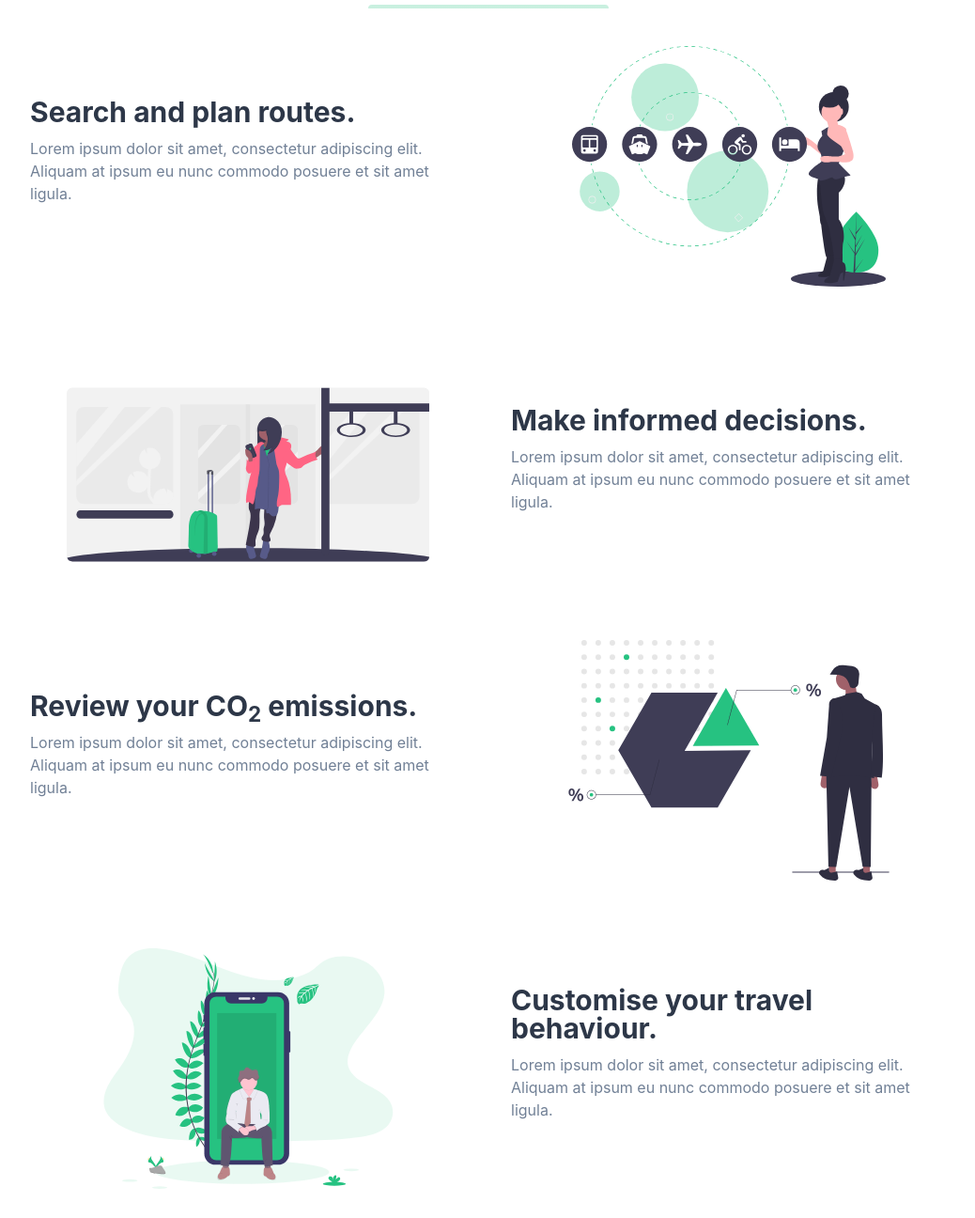
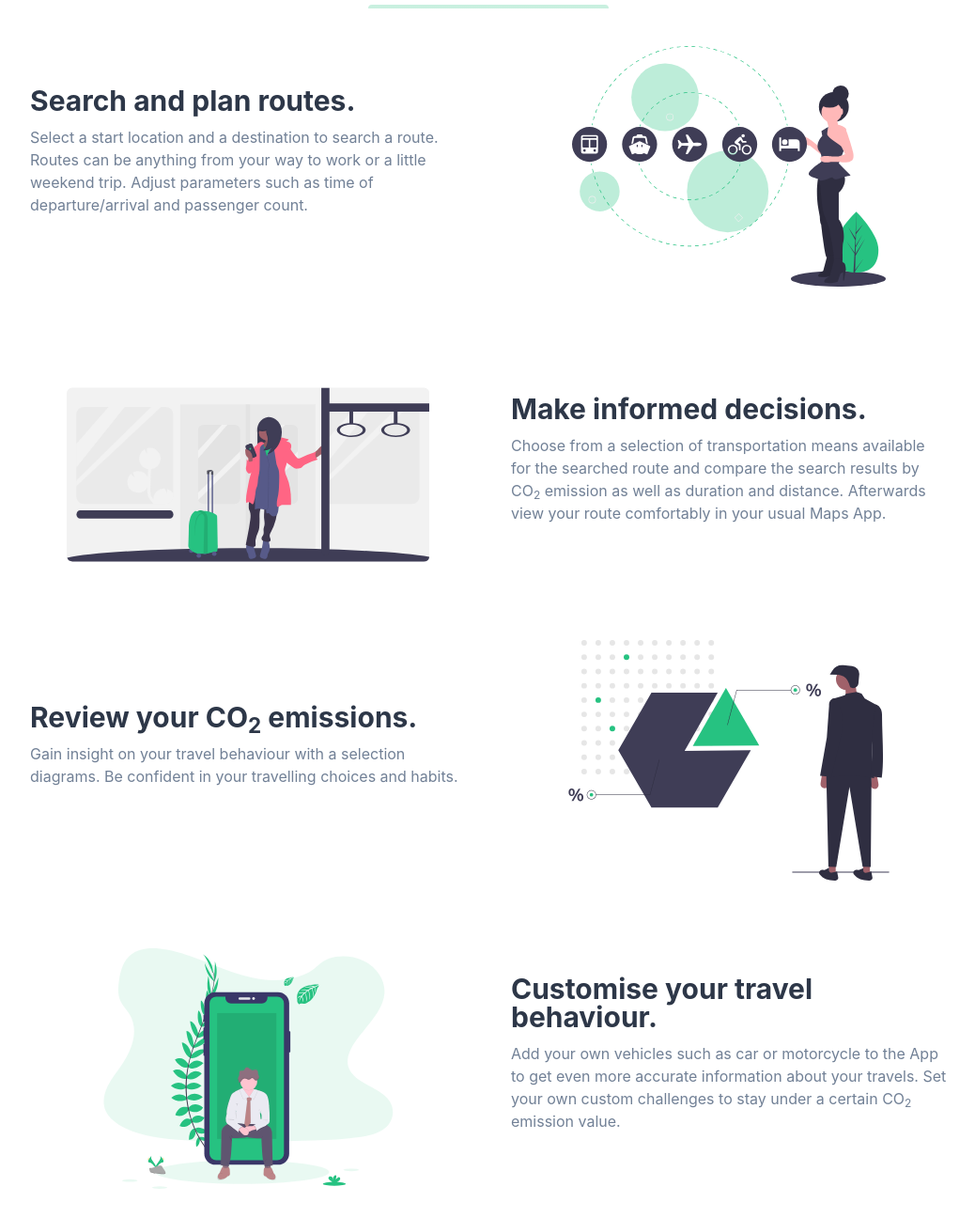
Before and after one commit to green-traveller/green-traveller.github.io, a plain HTML site: page index.html in a window 1280 px wide. Shown: the part 764-2060 px from the top of the page at 94% size, without its empty margins (120-1158 px from the left). Drawn offline with nearby package versions, Linux system fonts and the light colour scheme.

Commit message:
add content

```diff
--- a/index.html
+++ b/index.html
@@ -89,9 +89,9 @@
   <div class="container px-3 mx-auto flex flex-wrap flex-col md:flex-row items-center">
     <!--Left Col-->
     <div class="flex flex-col w-full md:w-2/5 justify-center items-start text-center md:text-left">
-      <p class="uppercase tracking-loose w-full">What business are you?</p>
-      <h1 class="my-4 text-5xl font-bold leading-tight">Main Hero Message to sell yourself!</h1>
-      <p class="leading-normal text-2xl mb-8">Sub-hero message, not too long and not too short. Make it just right!</p>
+      <p class="uppercase tracking-loose w-full"></p>
+      <h1 class="my-4 text-5xl font-bold leading-tight">Gain control of your travelling options.</h1>
+      <p class="leading-normal text-2xl mb-8">An App to track your CO<sub>2</sub> emission from transportation means for your IPhone and Android Smartphone.</p>
 
 
       <button
@@ -244,8 +244,10 @@
     <div class="flex flex-wrap items-center">
       <div class="w-5/6 sm:w-1/2 p-6">
         <h3 class="text-3xl text-gray-800 font-bold leading-none mb-3">Search and plan routes.</h3>
-        <p class="text-gray-600 mb-8">Lorem ipsum dolor sit amet, consectetur adipiscing elit. Aliquam at ipsum eu nunc
-          commodo posuere et sit amet ligula.
+        <p class="text-gray-600 mb-8">
+          Select a start location and a destination to search a route.
+          Routes can be anything from your way to work or a little weekend trip.
+          Adjust parameters such as time of departure/arrival and passenger count.
         </p>
       </div>
       <div class="w-full sm:w-1/2 p-6">
@@ -526,8 +528,8 @@
       <div class="w-full sm:w-1/2 p-6 mt-6">
         <div class="align-middle">
           <h3 class="text-3xl text-gray-800 font-bold leading-none mb-3">Make informed decisions.</h3>
-          <p class="text-gray-600 mb-8">Lorem ipsum dolor sit amet, consectetur adipiscing elit. Aliquam at ipsum eu
-            nunc commodo posuere et sit amet ligula.
+          <p class="text-gray-600 mb-8">
+            Choose from a selection of transportation means available for the searched route and compare the search results by CO<sub>2</sub> emission as well as duration and distance. Afterwards view your route comfortably in your usual Maps App.
           </p>
         </div>
       </div>
@@ -536,8 +538,8 @@
     <div class="flex flex-wrap items-center">
       <div class="w-5/6 sm:w-1/2 p-6">
         <h3 class="text-3xl text-gray-800 font-bold leading-none mb-3">Review your CO<sub>2</sub> emissions.</h3>
-        <p class="text-gray-600 mb-8">Lorem ipsum dolor sit amet, consectetur adipiscing elit. Aliquam at ipsum eu nunc
-          commodo posuere et sit amet ligula.
+        <p class="text-gray-600 mb-8">
+          Gain insight on your travel behaviour with a selection diagrams. Be confident in your travelling choices and habits.
         </p>
       </div>
       <div class="w-full sm:w-1/2 p-6">
@@ -986,8 +988,9 @@
       <div class="w-full sm:w-1/2 p-6 mt-6">
         <div class="align-middle">
           <h3 class="text-3xl text-gray-800 font-bold leading-none mb-3">Customise your travel behaviour.</h3>
-          <p class="text-gray-600 mb-8">Lorem ipsum dolor sit amet, consectetur adipiscing elit. Aliquam at ipsum eu
-            nunc commodo posuere et sit amet ligula.
+          <p class="text-gray-600 mb-8">
+            Add your own vehicles such as car or motorcycle to the App to get even more accurate information about your travels.
+            Set your own custom challenges to stay under a certain CO<sub>2</sub> emission value.
           </p>
         </div>
       </div>
```
